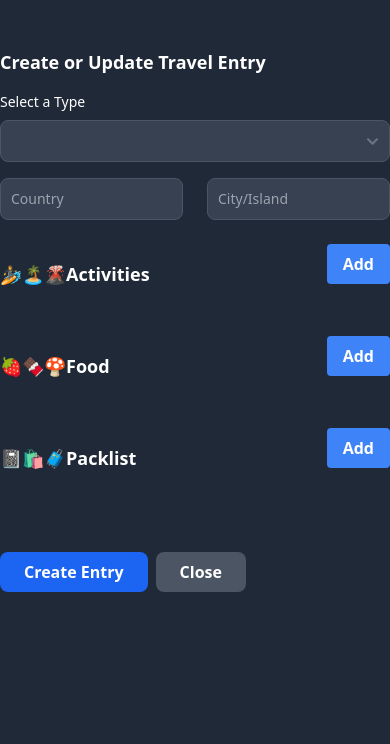
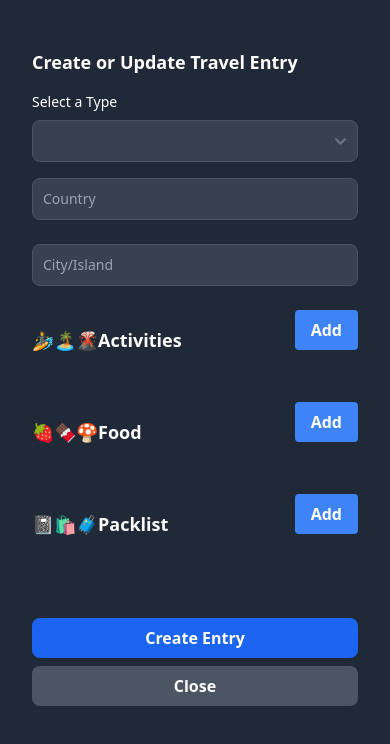
Before and after one commit to Marina0203/travelplanner, a Vue app: page / in a window 390 px wide. Both pictures are taken after a click on the button "Add Entry". Shown: the top 744 px of the page. Built offline with nearby package versions, Linux system fonts and the light colour scheme.

Commit message:
feat: add responsive styles

```diff
--- a/src/App.vue
+++ b/src/App.vue
@@ -22,11 +22,11 @@ onMounted(() => {
 
 <template>
   <div class="dark dark:bg-gray-800 dark:text-white h-full min-h-screen py-8">
-    <div class="container">
+    <div class="container mx-auto px-4 sm:px-6 lg:px-8">
 
       <template v-if="!showForm">
         <!-- Travel Entry Create Action -->
-        <section id="travel-entry-actions">
+        <section id="travel-entry-actions" class="text-center mb-6">
           <button @click="toggleShowForm(); resetTravelEntry();">
             Add Entry
           </button>
@@ -34,7 +34,7 @@ onMounted(() => {
 
         <!-- Output of Travel Entries -->
         <section id="travel-entries" class="py-8">
-          <div v-if="travelEntries.length">
+          <div v-if="travelEntries.length" class="space-y-6">
             <section id="travel-entries-holidays">
               <h2 class="text-lg font-semibold text-gray-900 dark:text-white">Holidays</h2>
               <ul class="divide-y divide-gray-200 dark:divide-gray-700">
@@ -59,14 +59,14 @@ onMounted(() => {
               </ul>
             </section>
           </div>
-          <div v-else>
+          <div v-else class="text-center">
             <p class="text-sm text-gray-500 dark:text-gray-400">No travel entries found.</p>
           </div>
         </section>
       </template>
 
       <!-- Travel Entry Create and Update Form -->
-      <section v-if="showForm" id="travel-entry-form">
+      <section v-if="showForm" id="travel-entry-form" class="max-w-lg mx-auto">
         <TravelEntryForm @close="toggleShowForm"/>
       </section>
     </div>
--- a/src/components/TravelEntryForm.vue
+++ b/src/components/TravelEntryForm.vue
@@ -85,7 +85,7 @@ const isEmptyEntry = computed(() => {
 </script>
 
 <template>
-  <section>
+  <section class="px-4 sm:px-6">
     <div v-if="error"  class="p-4 mb-4 text-sm text-red-800 rounded-lg bg-red-50 dark:bg-gray-800 dark:text-red-400" role="alert">
       <span class="font-medium">{{ error }}</span>
     </div>
@@ -101,7 +101,7 @@ const isEmptyEntry = computed(() => {
         <option value="trip">Weekend Trip</option>
       </select>
     </div>
-    <div class="grid gap-6 mb-6 grid-cols-2">
+    <div class="grid gap-6 mb-6 grid-cols-1 sm:grid-cols-2">
       <div>
         <label for="country"
                class="sr-only block mb-2 text-sm font-medium text-gray-900 dark:text-white">Country</label>
@@ -119,14 +119,14 @@ const isEmptyEntry = computed(() => {
   </section>
 
   <!-- Activities Section -->
-  <section>
+  <section class="px-4 sm:px-6">
     <div class="flex justify-between">
       <h2 class="text-lg font-semibold text-gray-900 dark:text-white py-4">🏄‍🏝🌋Activities</h2>
       <button type="button" @click="toggleShowActivitiesInput" class="self-start">
         {{ showActivitiesInput ? "Close" : "Add" }}
       </button>
     </div>
-    <ul v-if="showActivitiesInput" class="mt-4 grid grid-cols-3 gap-4 items-end">
+    <ul v-if="showActivitiesInput" class="mt-4 grid gap-4 grid-cols-1 sm:grid-cols-2 md:grid-cols-3 items-center">
       <div>
         <label for="activity_name" class="sr-only block mb-2 text-sm font-medium text-gray-900 dark:text-white">
           Activity Name
@@ -146,7 +146,7 @@ const isEmptyEntry = computed(() => {
       </select>
       <div class="text-right flex items-center space-x-2">
         <button type="button" @click="setActivity(activity)"
-                class="px-4 py-2 text-white bg-blue-600 rounded-lg hover:bg-blue-700">
+                class="px-4 py-2 text-white bg-blue-600 rounded-lg hover:bg-blue-700 w-full sm:w-aut">
           Add
         </button>
       </div>
@@ -171,14 +171,14 @@ const isEmptyEntry = computed(() => {
   </section>
 
   <!-- Food Section -->
-  <section>
+  <section class="px-4 sm:px-6">
     <div class="flex justify-between">
       <h2 class="text-lg font-semibold text-gray-900 dark:text-white py-4">🍓🍫🍄Food</h2>
       <button type="button" @click="toggleShowFoodInput" class="self-start">
         {{ showFoodInput ? "Close" : "Add" }}
       </button>
     </div>
-    <ul v-if="showFoodInput" class="mt-4 grid grid-cols-3 gap-4 items-end">
+    <ul v-if="showFoodInput" class="mt-4 grid gap-4 grid-cols-1 sm:grid-cols-2 md:grid-cols-3 items-center">
       <div>
         <label for="food_name" class="sr-only block mb-2 text-sm font-medium text-gray-900 dark:text-white">
           Food
@@ -197,7 +197,7 @@ const isEmptyEntry = computed(() => {
       </select>
       <div class="text-right flex items-center space-x-2">
         <button type="button" @click="setFood(food)"
-                class="px-4 py-2 text-white bg-blue-600 rounded-lg hover:bg-blue-700">
+                class="px-4 py-2 text-white bg-blue-600 rounded-lg hover:bg-blue-700 w-full sm:w-auto">
           Add
         </button>
       </div>
@@ -222,14 +222,14 @@ const isEmptyEntry = computed(() => {
   </section>
 
   <!-- Packlist Section -->
-  <section>
+  <section class="px-4 sm:px-6">
     <div class="flex justify-between">
       <h2 class="text-lg font-semibold text-gray-900 dark:text-white py-4">📓🛍️🧳Packlist</h2>
       <button type="button" @click="toggleShowPackListInput" class="self-start">
         {{ showPackListInput ? "Close" : "Add" }}
       </button>
     </div>
-    <ul v-if="showPackListInput" class="mt-4 grid grid-cols-3 gap-4 items-end">
+    <ul v-if="showPackListInput" class="mt-4 grid gap-4 grid-cols-1 sm:grid-cols-2 md:grid-cols-3 items-center">
       <div>
         <label for="packlist_name" class="sr-only block mb-2 text-sm font-medium text-gray-900 dark:text-white">
           Packlist
@@ -246,7 +246,7 @@ const isEmptyEntry = computed(() => {
       </select>
       <div class="text-right flex items-center space-x-2">
         <button type="button" @click="setPackList(packList)"
-                class="px-4 py-2 text-white bg-blue-600 rounded-lg hover:bg-blue-700">
+                class="px-4 py-2 text-white bg-blue-600 rounded-lg hover:bg-blue-700 w-full sm:w-auto">
           Add
         </button>
       </div>
@@ -270,15 +270,15 @@ const isEmptyEntry = computed(() => {
     </ul>
   </section>
 
-  <section class="button-container my-16">
+  <section class="button-container my-16 flex flex-col sm:flex-row justify-center gap-4 my-12 px-4 sm:px-6">
     <button @click="createTravelEntry(travelEntry);"
             type="button"
-            class="px-6 py-2 text-white bg-blue-600 rounded-lg hover:bg-blue-700">
+            class="w-full sm:w-auto px-6 py-2 text-white bg-blue-600 rounded-lg hover:bg-blue-700">
       {{ isEmptyEntry ? "Create Entry" : "Update Entry" }}
     </button>
     <button @click="toggleShowForm"
             type="button"
-            class="px-6 py-2 text-white bg-gray-600 rounded-lg hover:bg-gray-700">
+            class="w-full sm:w-auto px-6 py-2 text-white bg-gray-600 rounded-lg hover:bg-gray-700">
       Close
     </button>
   </section>
```
